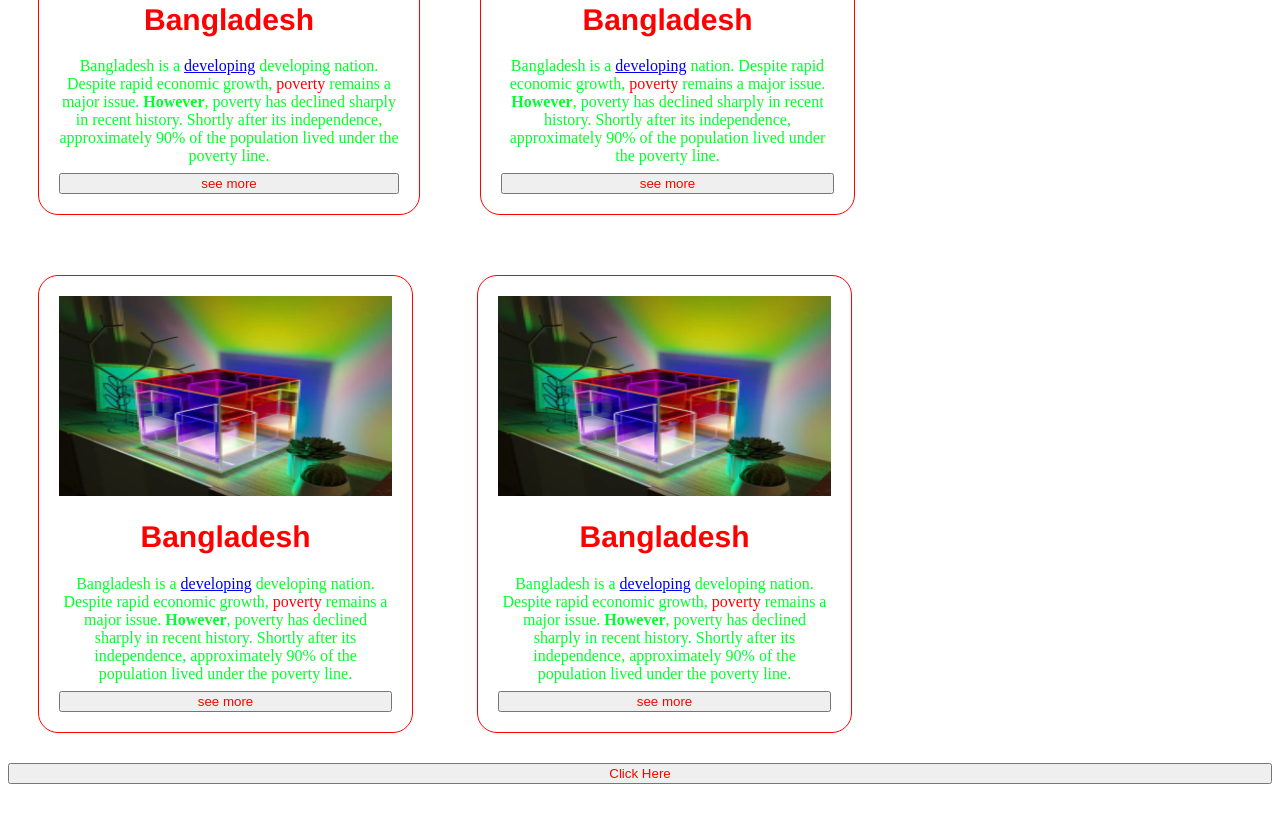
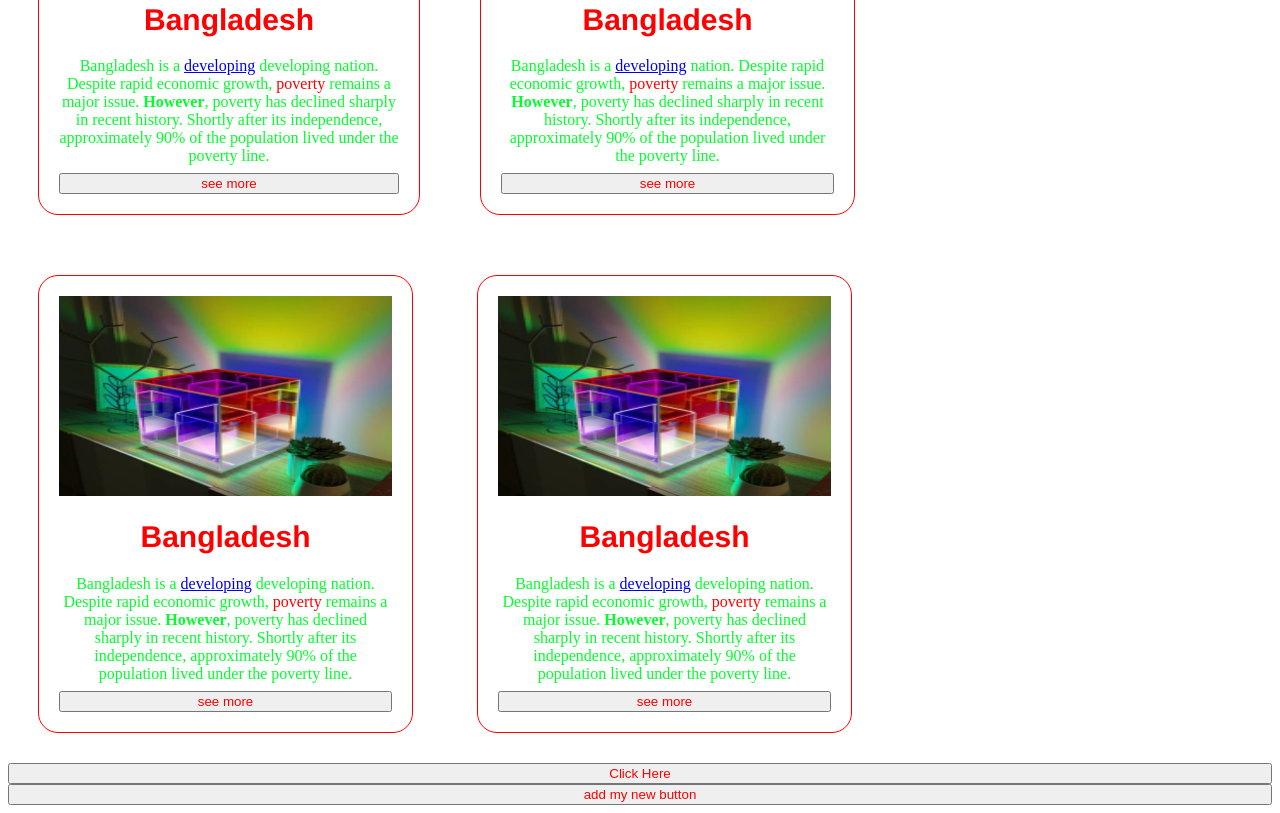
Before and after one commit to kadizaaktherlipi/my-first-website, a plain HTML site: page index.html in a window 1280 px wide. Shown: the part 797-1610 px from the top of the page. Before the commit the page ends 1589 px from the top, so only its background shows below. Drawn offline with Linux system fonts and the light colour scheme.

Commit message:
add new button

```diff
--- a/index.html
+++ b/index.html
@@ -48,3 +48,4 @@
     </div>
 
     <button>Click Here</button>
+    <button>add my new button</button>
```
